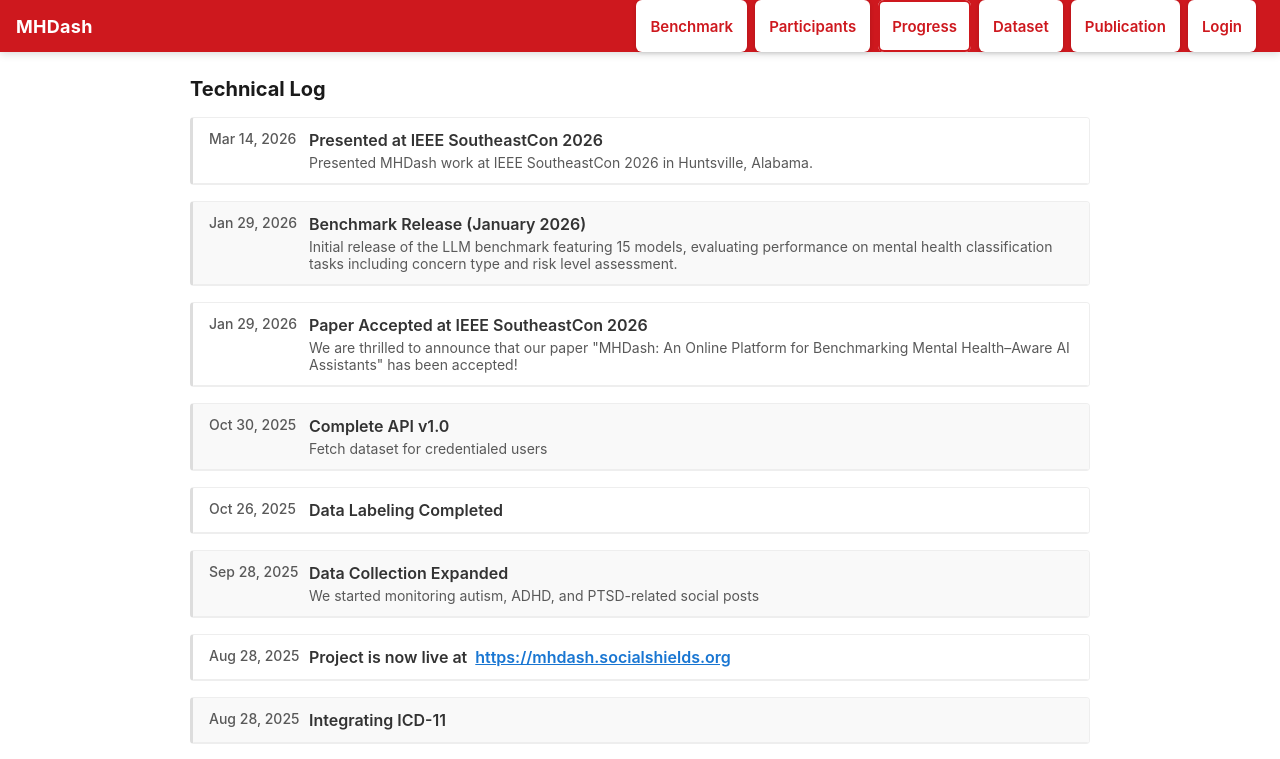
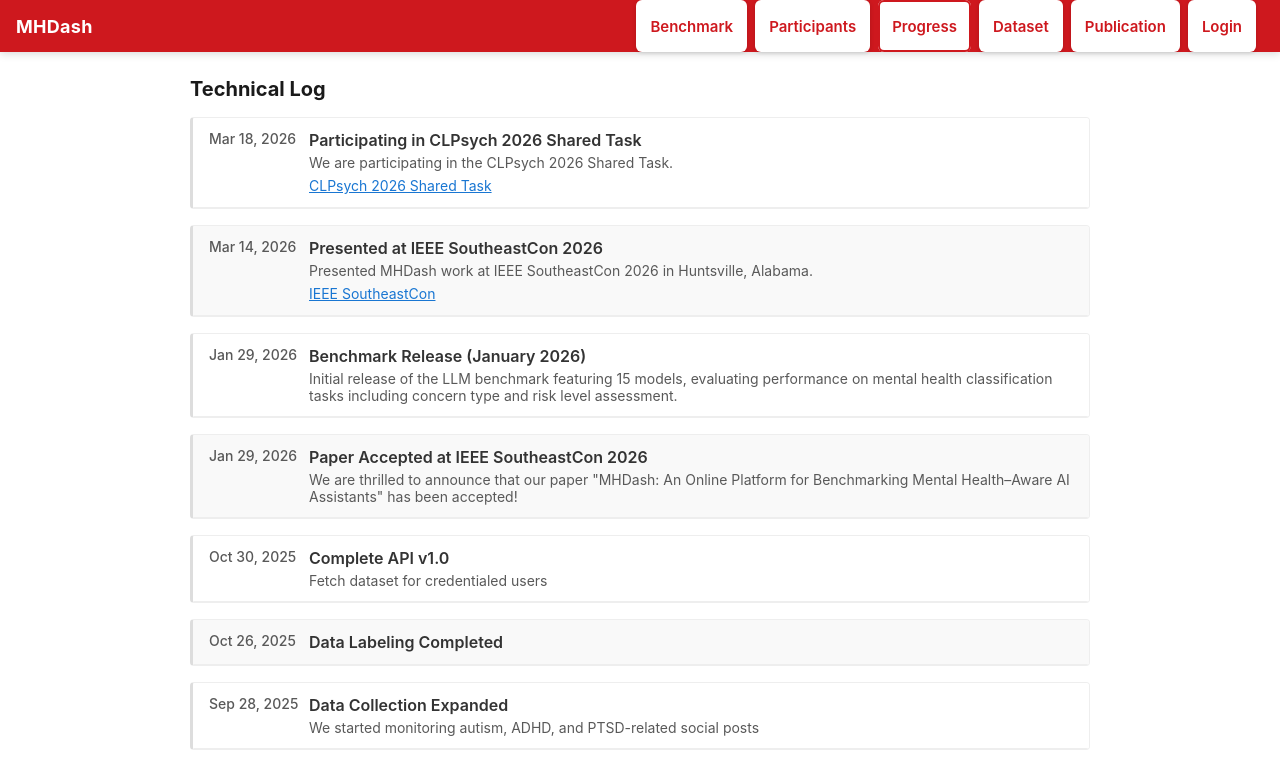
Before and after one commit to ihozh/mental-health-vercel, a Next.js app: page /progress in a window 1280 px wide. Shown: the top 759 px of the page. Built offline with nearby package versions, Linux system fonts and the light colour scheme.

Commit message:
update progress 03/18

```diff
--- a/pages/progress.js
+++ b/pages/progress.js
@@ -6,9 +6,18 @@ const url = 'https://mhdash.socialshields.org';
 
 const projectLogs = [
   {
+    date: '2026-03-18',
+    title: 'Participating in CLPsych 2026 Shared Task',
+    description: 'We are participating in the CLPsych 2026 Shared Task.',
+    link: 'https://clpsych.org/shared-task/',
+    linkText: 'CLPsych 2026 Shared Task',
+  },
+  {
     date: '2026-03-14',
     title: 'Presented at IEEE SoutheastCon 2026',
     description: 'Presented MHDash work at IEEE SoutheastCon 2026 in Huntsville, Alabama.',
+    link: 'https://ieeesoutheastcon.org/',
+    linkText: 'IEEE SoutheastCon',
   },
   {
     date: '2026-01-29',
```
